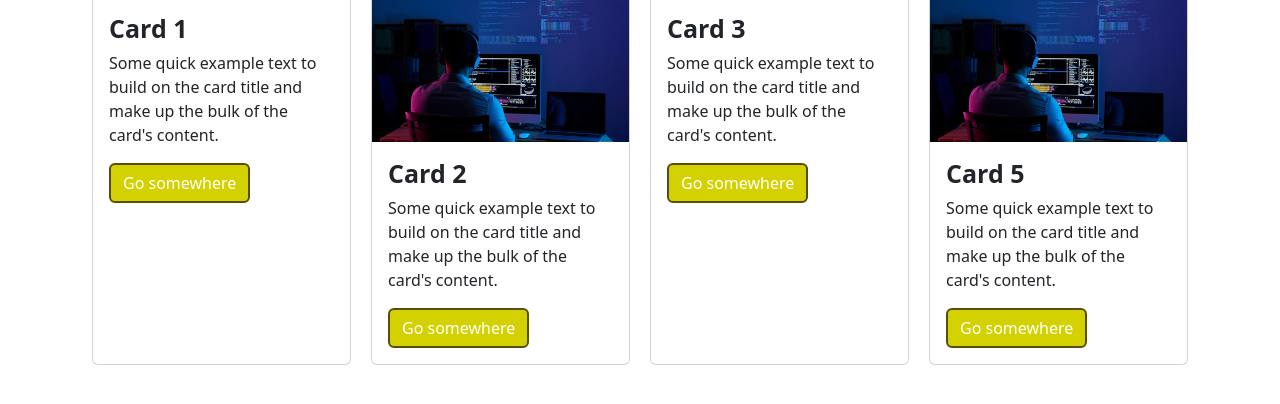
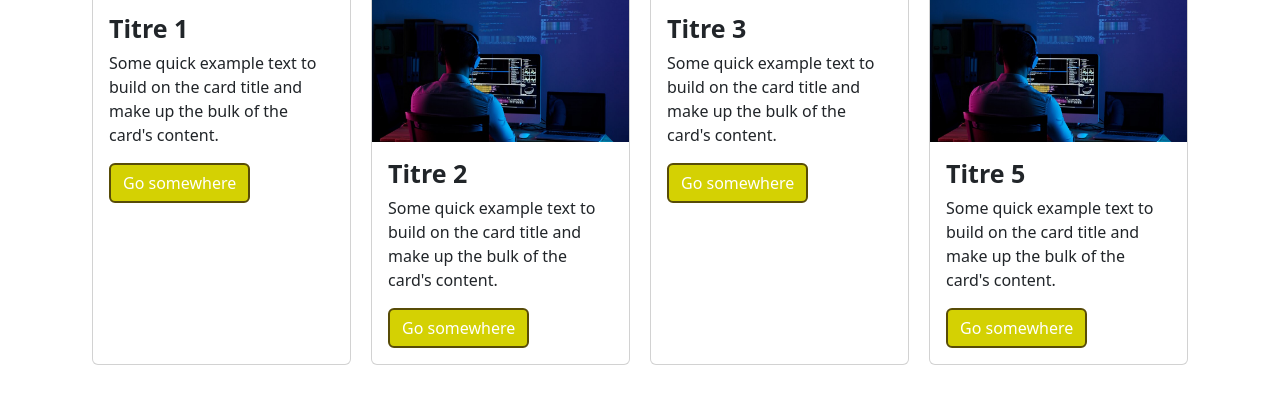
Before and after one commit to kadiriaya/card-new, a plain HTML site: page index.html in a window 1280 px wide. Shown: the part 88-492 px from the top of the page. Drawn offline with nearby package versions, Linux system fonts and the light colour scheme.

Commit message:
modification

```diff
--- a/index.html
+++ b/index.html
@@ -16,7 +16,7 @@
 
         </div>
         <div class="card-body">
-          <h5 class="card-title">Card 1</h5>
+          <h5 class="card-title">Titre 1</h5>
           <p class="card-text">Some quick example text to build on the card title and make up the bulk of the card's content.</p>
           <a href="#" class="btn btn-primary">Go somewhere</a>
         </div>
@@ -28,7 +28,7 @@
 
         </div>
         <div class="card-body">
-          <h5 class="card-title">Card 2</h5>
+          <h5 class="card-title">Titre 2</h5>
           <p class="card-text">Some quick example text to build on the card title and make up the bulk of the card's content.</p>
           <a href="#" class="btn btn-primary">Go somewhere</a>
         </div>
@@ -41,7 +41,7 @@
 
         </div>
         <div class="card-body">
-          <h5 class="card-title">Card 3</h5>
+          <h5 class="card-title">Titre 3</h5>
           <p class="card-text">Some quick example text to build on the card title and make up the bulk of the card's content.</p>
           <a href="#" class="btn btn-primary">Go somewhere</a>
         </div>
@@ -54,7 +54,7 @@
 
         </div>
         <div class="card-body">
-          <h5 class="card-title">Card 5</h5>
+          <h5 class="card-title">Titre 5</h5>
           <p class="card-text">Some quick example text to build on the card title and make up the bulk of the card's content.</p>
           <a href="#" class="btn btn-primary">Go somewhere</a>
         </div>
```
